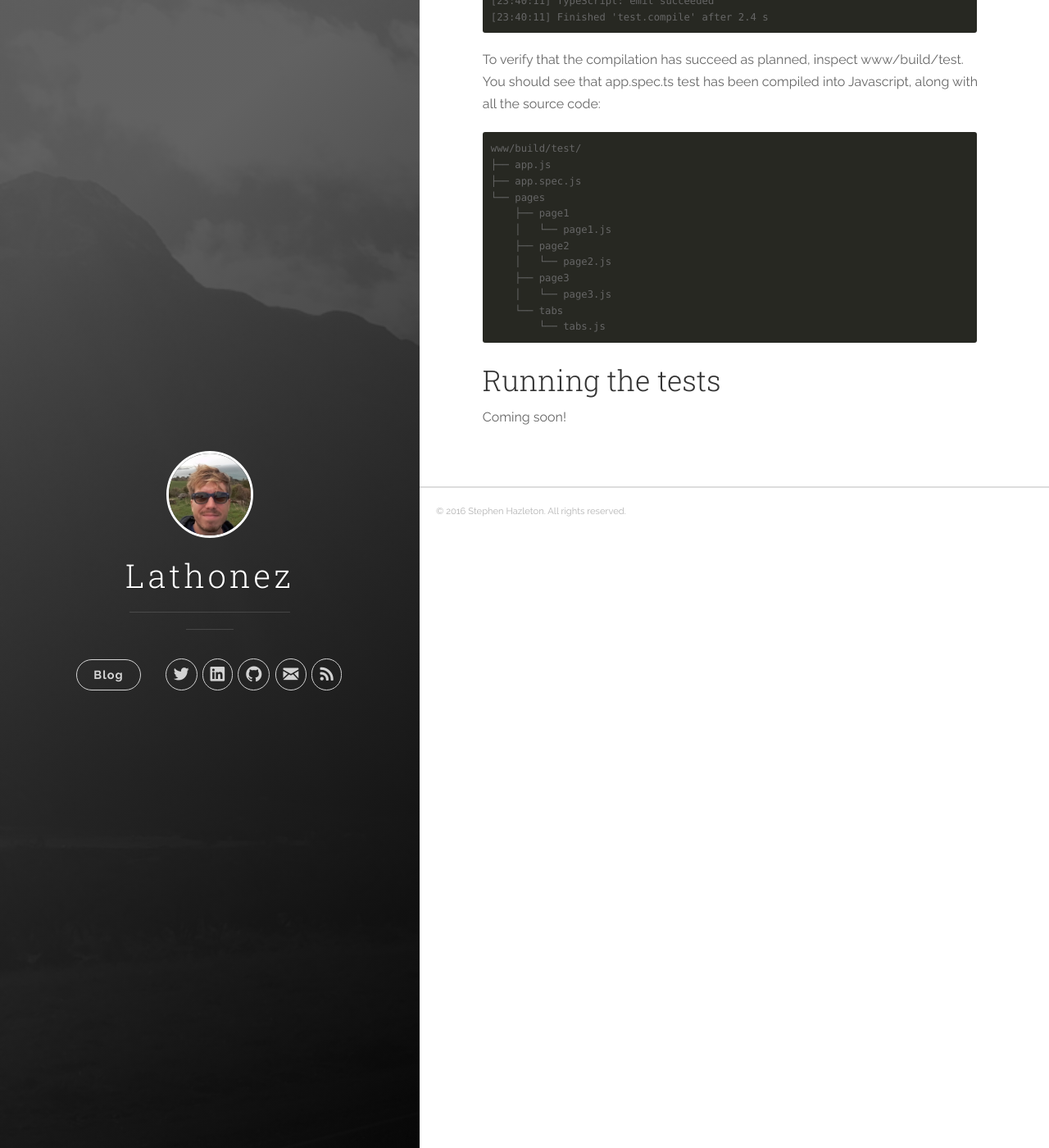
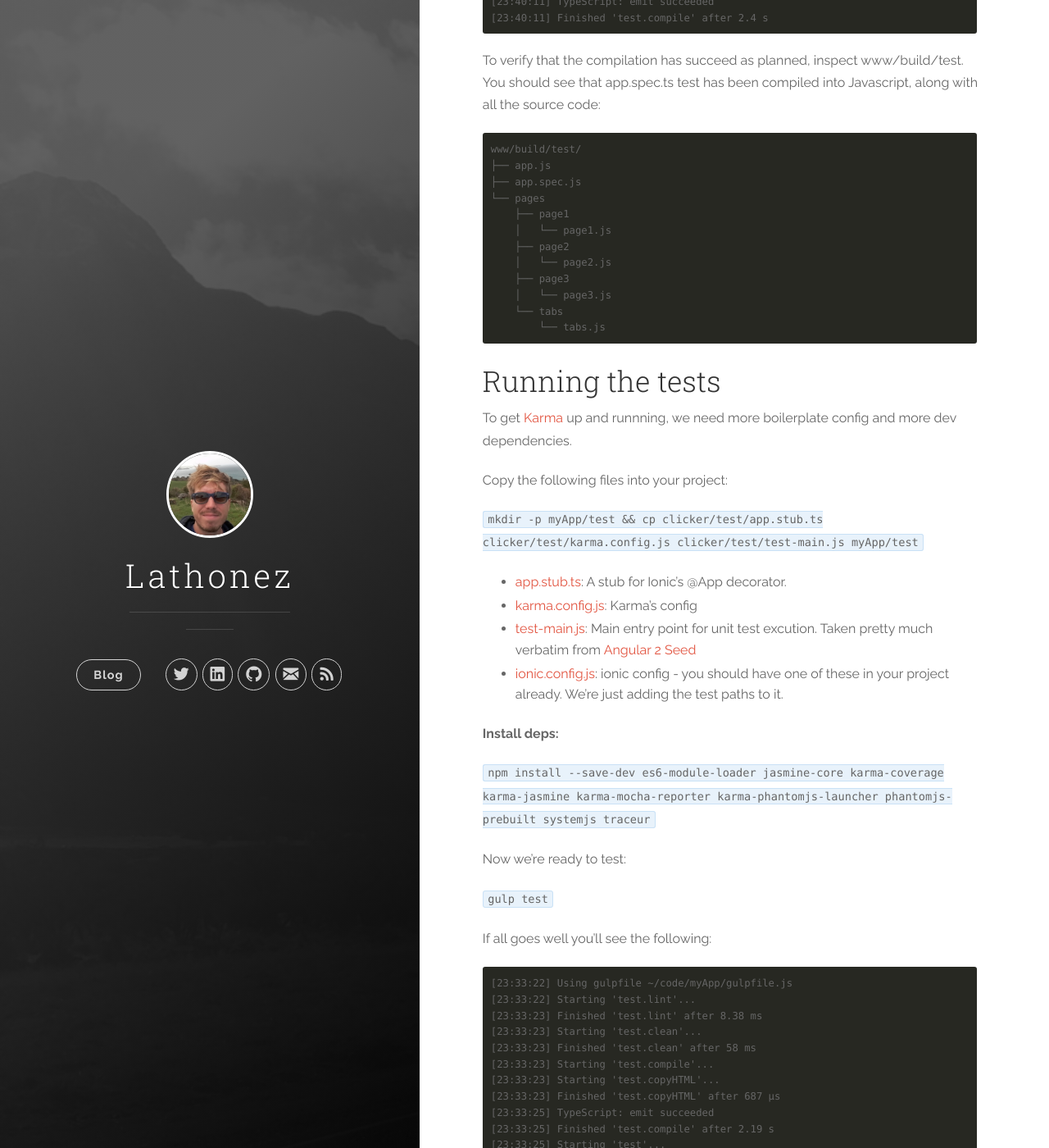
Before and after one commit to lathonez/lathonez.github.io, a Jekyll site: the page built from _posts/2016-02-21-ionic-2-unit-testing.markdown, in a window 1280 px wide and 1400 px high, scrolled down 4192 px. Shown: the whole window at 82% size. Built offline with Jekyll 4.4.1, drawn with Linux system fonts in a browser that asks for light colours; nearby versions of some CDN libraries; some of the changed text lies outside the part shown.

Commit message:
Running the tests

````diff
--- a/_posts/2016-02-21-ionic-2-unit-testing.markdown
+++ b/_posts/2016-02-21-ionic-2-unit-testing.markdown
@@ -77,7 +77,7 @@ A simple unit test on app.ts
 
 We probably haven't got much logic in app.ts worthy of unit testing. However, app.ts is the root source file, if we include it in our test suite, all other spec that we write will be included too.
 
-`cp clicker/test/app.spec.ts myApp/test/app.spec.ts`
+`cp clicker/app/app.spec.ts myApp/app/app.spec.ts`
 
 Modify the test cases in [app.spec.ts][app.spec.ts] to suit your application, or use the simple example below:
 
@@ -135,9 +134,10 @@ This gulpfile defines several tasks which gulp will carry out for us during the
 
 **Install deps:**
 
-* Gulp and [tsd][tsd-home] are global: `npm install -g gulp tsd`
-* Dev dependencies: `npm install --save-dev del gulp-typescript gulp-tslint karma tslint tsd`
-* Typings for Jasmine: `tsd install jasmine --save`
+* Gulp and [typings][typings-home] are global: `npm install -g gulp typings`
+* Dev dependencies: `npm install --save-dev del gulp-typescript gulp-tslint karma tslint typings`
+* Typings for Jasmine: `typings install jasmine --ambient --save`
+* Typings for ES6: `typings install es6-shim --ambient --save`
 
 You're now ready to compile the tests with `gulp test.compile`, you should see the following output
 
@@ -171,18 +171,104 @@ www/build/test/
 Running the tests
 ------------------
 
-Coming soon!
+To get [Karma][karma-home] up and runnning, we need more boilerplate config and more dev dependencies.
+
+Copy the following files into your project:
+
+`mkdir -p myApp/test && cp clicker/test/app.stub.ts clicker/test/karma.config.js clicker/test/test-main.js myApp/test`
+
+* [app.stub.ts][app.stub.ts]: A stub for Ionic's @App decorator.
+* [karma.config.js][karma.config.js]: Karma's config
+* [test-main.js][test-main.js]: Main entry point for unit test excution. Taken pretty much verbatim from [Angular 2 Seed][angular2-seed-tm]
+* [ionic.config.js][ionic.config.js]: ionic config - you should have one of these in your project already. We’re just adding the test paths to it.
+
+**Install deps:**
+
+`npm install --save-dev es6-module-loader jasmine-core karma-coverage karma-jasmine karma-mocha-reporter karma-phantomjs-launcher phantomjs-prebuilt systemjs traceur`
+
+Now we're ready to test:
+
+`gulp test`
+
+If all goes well you'll see the following:
+
+```
+[23:33:22] Using gulpfile ~/code/myApp/gulpfile.js
+[23:33:22] Starting 'test.lint'...
+[23:33:23] Finished 'test.lint' after 8.38 ms
+[23:33:23] Starting 'test.clean'...
+[23:33:23] Finished 'test.clean' after 58 ms
+[23:33:23] Starting 'test.compile'...
+[23:33:23] Starting 'test.copyHTML'...
+[23:33:23] Finished 'test.copyHTML' after 687 μs
+[23:33:25] TypeScript: emit succeeded
+[23:33:25] Finished 'test.compile' after 2.19 s
+[23:33:25] Starting 'test'...
+
+START:
+[23:33:26] Finished 'test' after 800 ms
+24 02 2016 23:33:26.416:INFO [karma]: Karma v0.13.21 server started at http://localhost:9876/
+24 02 2016 23:33:26.422:INFO [launcher]: Starting browser PhantomJS
+24 02 2016 23:33:26.647:INFO [PhantomJS 2.1.1 (Linux 0.0.0)]: Connected on socket /#uuQjIqLkOQKcVuk2AAAA with id 99323503
+  MyApp
+    ✔ initialises with two possible pages
+
+Finished in 0.028 secs / 0.015 secs
+
+SUMMARY:
+✔ 1 test completed
+-------------------|----------|----------|----------|----------|----------------|
+File               |  % Stmts | % Branch |  % Funcs |  % Lines |Uncovered Lines |
+-------------------|----------|----------|----------|----------|----------------|
+ test/             |       85 |    48.28 |       80 |    93.75 |                |
+  app.js           |       85 |    48.28 |       80 |    93.75 |              4 |
+ test/pages/page1/ |    82.35 |    48.28 |       75 |    92.31 |                |
+  page1.js         |    82.35 |    48.28 |       75 |    92.31 |              4 |
+ test/pages/page2/ |    82.35 |    48.28 |       75 |    92.31 |                |
+  page2.js         |    82.35 |    48.28 |       75 |    92.31 |              4 |
+ test/pages/page3/ |    82.35 |    48.28 |       75 |    92.31 |                |
+  page3.js         |    82.35 |    48.28 |       75 |    92.31 |              4 |
+ test/pages/tabs/  |    73.91 |    48.28 |       75 |    78.95 |                |
+  tabs.js          |    73.91 |    48.28 |       75 |    78.95 |     4,18,19,20 |
+-------------------|----------|----------|----------|----------|----------------|
+All files          |    80.85 |    48.28 |    76.19 |    89.19 |                |
+-------------------|----------|----------|----------|----------|----------------|
+
+karma exited with 0
+```
+Add the following lines to your package.json so we can get everything working nicely with npm instead of calling gulp:
+
+```javascript
+  "scripts": {
+    "postinstall": "./node_modules/typings/dist/bin/typings.js install",
+    "start": "ionic serve",
+    "test": "gulp test"
+  },
+```
+
+Now you can do `npm test`. Incidentally this will also install the typings for you on `npm install` which I've found useful.
+
+Coverage
+--------
+
+
+
 
 [analog-clicker-img]: http://thumbs.dreamstime.com/thumblarge_304/1219960995H0ZkZw.jpg
 [angular2-seed-repo]: https://github.com/mgechev/angular2-seed
+[angular2-seed-tm]:   https://github.com/mgechev/angular2-seed/blob/master/test-main.js
 [angular2-sg-dir]:    https://github.com/mgechev/angular2-style-guide#directory-structure
 [app.spec.ts]:        https://github.com/lathonez/clicker/blob/master/test/app.spec.ts
+[app.stub.ts]:        https://github.com/lathonez/clicker/blob/master/test/app.stub.ts
 [clicker-repo]:       http://github.com/lathonez/clicker
 [gulp-home]:          http://gulpjs.com/
 [gulpfile.js]:        https://github.com/lathonez/clicker/blob/master/gulpfile.js
 [ionic.config.js]:    https://github.com/lathonez/clicker/blob/master/ionic.config.js
 [karma-home]:         https://karma-runner.github.io/0.13/index.html
+[karma.config.js]:    https://github.com/lathonez/clicker/blob/master/test/karma.config.js
 [sbtp-docs]:          https://angular.io/docs/js/latest/api/testing/setBaseTestProviders-function.html
-[tsd-home]:           https://www.npmjs.com/package/tsd
+[strict-typing]:      https://github.com/lathonez/clicker/blob/master/tslint.json#L80-L97
+[test-main.js]:       https://github.com/lathonez/clicker/blob/master/test/test-main.js
+[typings-home]:       https://www.npmjs.com/package/typings
 [tslint-home]:        https://www.npmjs.com/package/tslint
 [tslint.json]:        https://github.com/lathonez/clicker/blob/master/tslint.json
````
Also changed, not shown: other parts of _posts/2016-02-21-ionic-2-unit-testing.markdown (+1 -2 lines).
